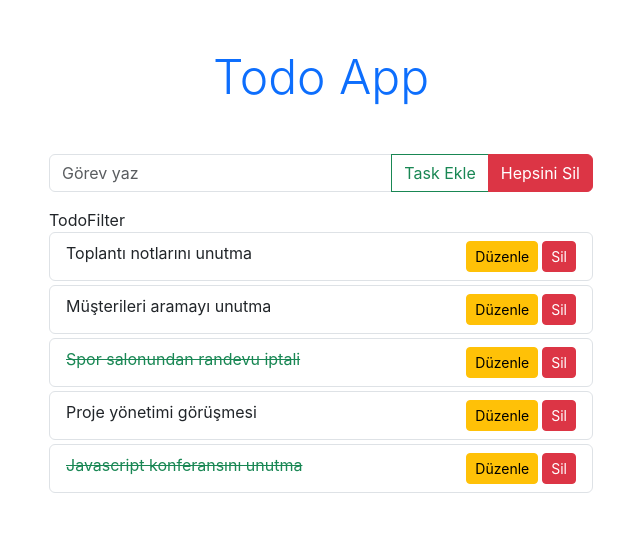
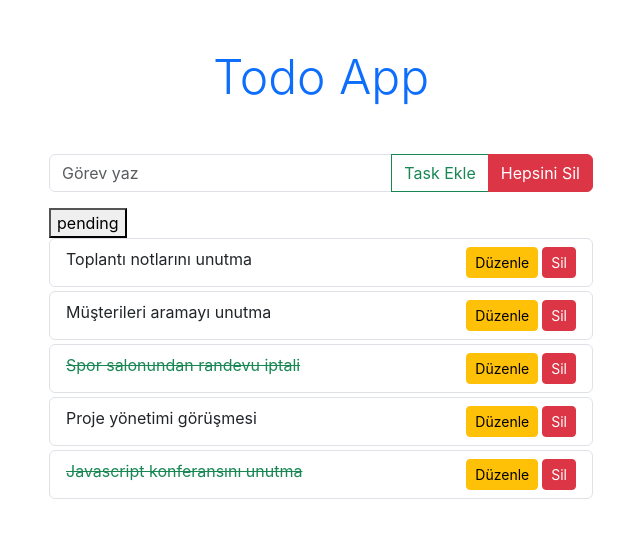
Before and after one commit to muslumhanerol/ToDo_App_With_ContextAPI, a React (Create React App) app in the folder todo_app_contextapi/: page / in a window 1280 px wide. Shown: the top 538 px of the page, without its empty margins (319-959 px from the left). Built offline with nearby package versions, Linux system fonts and the light colour scheme.

Commit message:
Update TodoFilter.js

```diff
--- a/todo_app_contextapi/src/Components/TodoFilter.js
+++ b/todo_app_contextapi/src/Components/TodoFilter.js
@@ -2,7 +2,11 @@ import React from 'react'
 
 const TodoFilter = () => {
     return (
-        <div>TodoFilter</div>
+        <>
+            <div>
+                <button>pending</button>
+            </div>
+        </>
     )
 }
 
```
